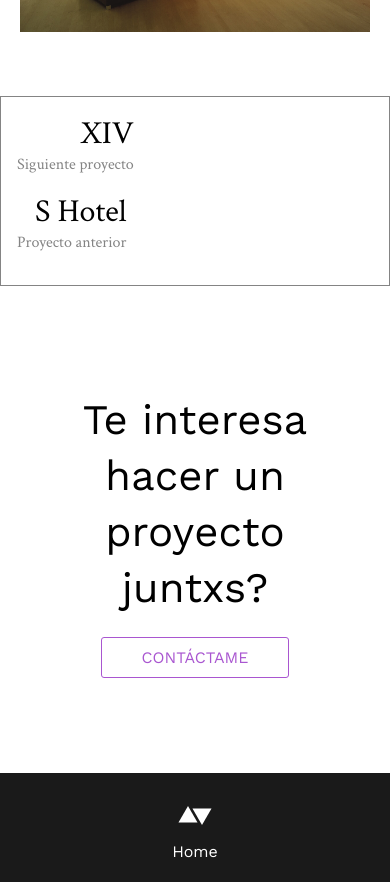
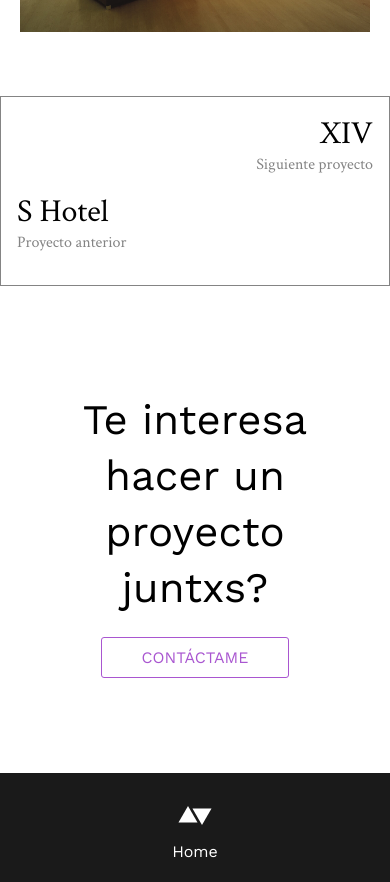
Before and after one commit to BiancaCastro/ejercicio, a Next.js app: page /portfolio/sanderson in a window 390 px wide. Shown: the part 2176-3058 px from the top of the page. Built offline with nearby package versions, Linux system fonts and the light colour scheme.

Commit message:
added style to align previous and next in mobile

```diff
--- a/styles/PortfolioDetail.module.scss
+++ b/styles/PortfolioDetail.module.scss
@@ -33,15 +33,14 @@
     display:flex;
     flex-direction: column;
     align-items: flex-end;
-    &a:last-child{
-      align-self: flex-start
+    &.previous{
+      align-items: flex-start;
     }
   }
 }
 .link {
   font-family: $secondaryFont;
   font-size: 2rem;
-
 }
 
 .label {
@@ -49,15 +48,17 @@
   font-size: 1rem;
 }
 @media (max-width: 48em) {
+  .previous{
+    align-self: flex-start;
+  }
+  .next{
+    align-self: flex-end;
+  }
   .navigation {
     display: flex;
     flex-direction: column;
-    align-items: flex-start;
     .link{
       margin-bottom: 1rem;
     }
-    .gallery{
-      border:1px solid red;
-    }
   }
 }
```
